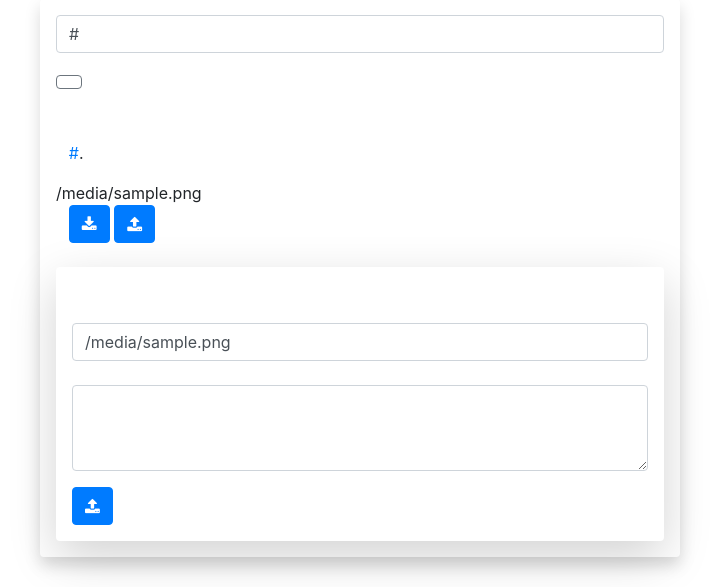
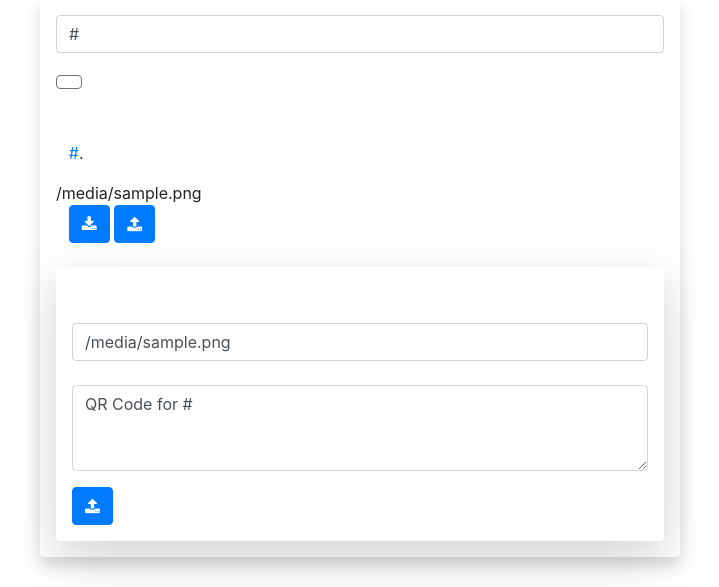
Before and after one commit to wikimedia/labs-tools-qrcode-generator, a Flask app: template templates/index.html in a window 1280 px wide, after a click that opens the changed part. Shown: the part 82-669 px from the top of the page, without its empty margins (280-999 px from the left). Run offline with Flask 2, Linux system fonts and the light colour scheme; the template is opened without the code that fills it: most values are stand-ins (such as "Sample title", 1, 10 or a date in 2020); some libraries are stand-ins or nearby versions.

Commit message:
Add pre-generated description while uploading
Bug: T242190
Change-Id: I38ba2f54539b13b5ce16a01c7b981f8914291025

```diff
--- a/templates/index.html
+++ b/templates/index.html
@@ -58,7 +58,7 @@
 
             <!-- File Description Field -->
             <label>{{ _('description') }}</label>
-            <textarea class="form-control" name="description" required rows="3"></textarea>
+            <textarea class="form-control" name="description" required rows="3">QR Code for {{url}}</textarea>
 
             </div>
 
```
